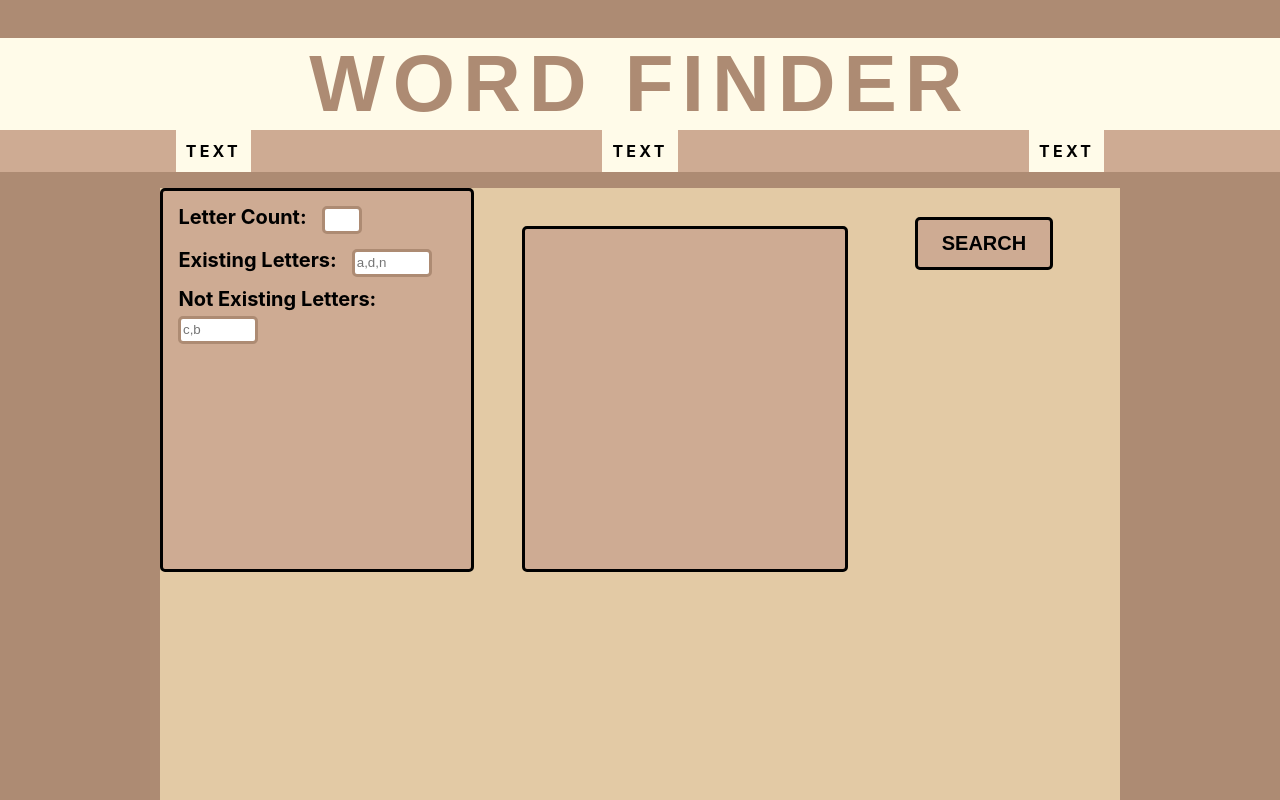
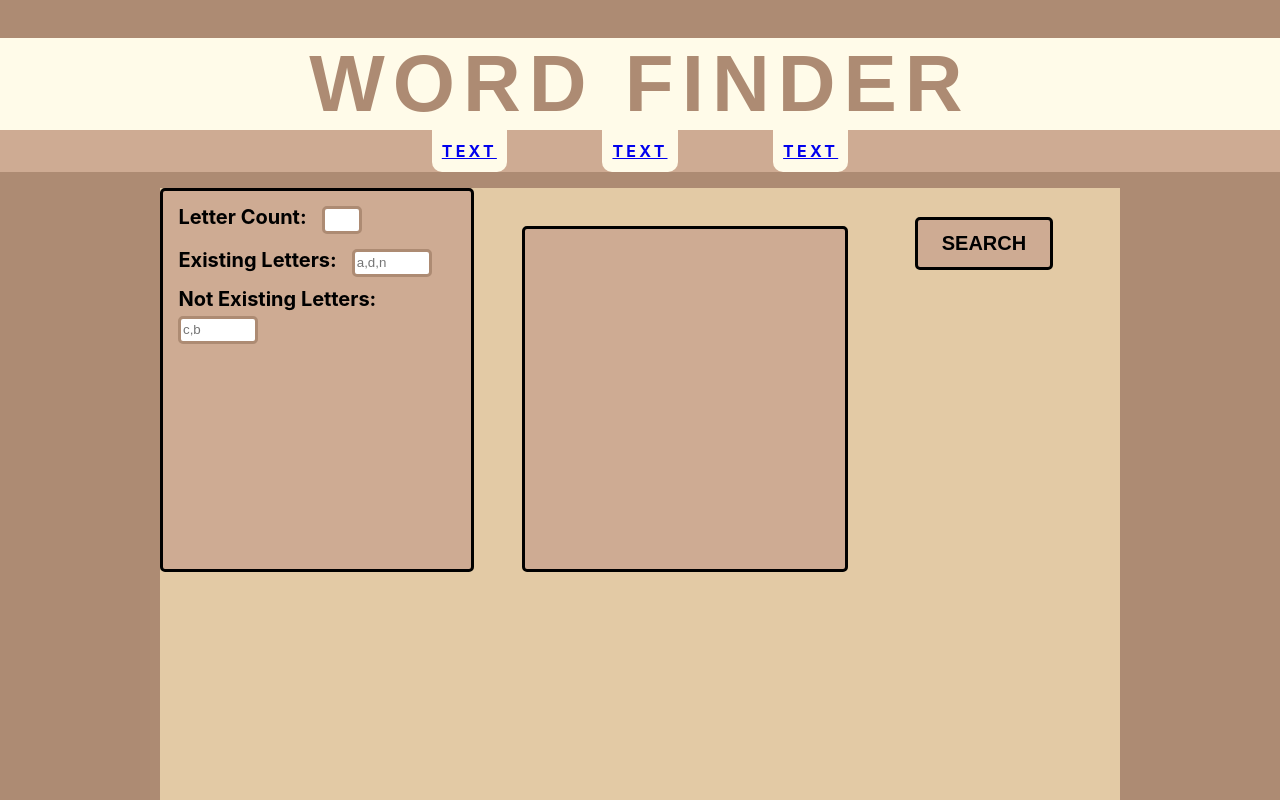
Before and after one commit to berke-cura/word-finder-fe, a React (Create React App) app: page /#/contact in a window 1280 px wide. Built offline with nearby package versions, Linux system fonts and the light colour scheme.

Commit message:
Update: Style and router

```diff
--- a/package.json
+++ b/package.json
@@ -9,6 +9,7 @@
     "formik": "^2.2.9",
     "react": "^18.0.0",
     "react-dom": "^18.0.0",
+    "react-icons": "^4.3.1",
     "react-router-dom": "^6.3.0",
     "react-scripts": "5.0.0",
     "styled-components": "^5.3.5",
--- a/src/App.js
+++ b/src/App.js
@@ -1,21 +1,38 @@
 import './App.css';
 import * as Styled from './style'
 import { SectionContainer } from './components'
-import { Sticky } from './components'
+import { Title } from './components'
 import { SearchWord } from './components'
+import { Faq } from './components'
+import { Contact } from './components'
 
+import {
+  Route,
+  NavLink,
+  HashRouter,
+  Routes,
+
+} from "react-router-dom";
 
 
 const App = () => {
 
-  return (
-
+return(
+    <HashRouter>
     <Styled.Container>
-      <Sticky/>
-      <SectionContainer>
-        <SearchWord/>
-      </SectionContainer>
+    <Title/>
+    <Styled.Bar>
+            <Styled.MenuItem><NavLink to="/">TEXT</NavLink></Styled.MenuItem>
+            <Styled.MenuItem><NavLink to="/faq">TEXT</NavLink></Styled.MenuItem>
+            <Styled.MenuItem><NavLink to="/contact">TEXT</NavLink></Styled.MenuItem>
+    </Styled.Bar>
+    <SectionContainer>
+            <Route exact path="/" element={<SearchWord/>}></Route>
+            <Route path="/faq" element={<Faq/>}></Route>
+            <Route path="/contact" element={<Contact/>}></Route>
+    </SectionContainer>
     </Styled.Container>
+    </HashRouter>
   )
 }
 
--- /dev/null
+++ b/src/components/contact/index.js
@@ -0,0 +1,8 @@
+import * as Styled from './style'
+
+const Contact = () => {
+    return(
+        <p>contact</p>
+    )
+}
+export default Contact
--- /dev/null
+++ b/src/components/faq/index.js
@@ -0,0 +1,9 @@
+import * as Styled from './style'
+
+const Faq = () => {
+
+    return(
+        <p>faq</p>
+    )
+}
+export default Faq
--- a/src/components/index.js
+++ b/src/components/index.js
@@ -3,3 +3,5 @@ export { default as NavBar } from './navbar'
 export { default as SectionContainer } from './sectionContainer'
 export { default as Sticky } from './sticky'
 export { default as SearchWord } from './searchWord'
+export { default as Faq } from './faq'
+export { default as Contact } from './contact'
--- a/src/components/navbar/index.js
+++ b/src/components/navbar/index.js
@@ -1,19 +1,41 @@
+import React from 'react'
+import {
+    Route,
+    NavLink,
+    HashRouter,
+    Routes,
+
+} from "react-router-dom";
 import * as Styled from './style'
+import Home from "../searchWord"
+import Faq from "../faq"
+import Contact from "../contact"
 
 const NavBar =  () => {
 
     return (
+            <HashRouter>
 
-        <Styled.Bar>
+            <Styled.Bar>
 
-            <Styled.MenuItem>TEXT</Styled.MenuItem>
+            <Styled.MenuItem><NavLink to="../seachWord">TEXT</NavLink></Styled.MenuItem>
 
-            <Styled.MenuItem>TEXT</Styled.MenuItem>
+            <Styled.MenuItem><NavLink to="../faq">TEXT</NavLink></Styled.MenuItem>
 
-            <Styled.MenuItem>TEXT</Styled.MenuItem>
+            <Styled.MenuItem><NavLink to="../contact">TEXT</NavLink></Styled.MenuItem>
 
-        </Styled.Bar>
+            </Styled.Bar>
 
-    )
-}
+            <Routes>
+            <Route path="/" element={<Home/>}></Route>
+            <Route path="/faq" element={<Faq/>}></Route>
+            <Route path="/contact" element={<Contact/>}></Route>
+            </Routes>
+
+            </HashRouter>
+
+        )
+    }
+
+
 export default NavBar
--- a/src/components/navbar/style.js
+++ b/src/components/navbar/style.js
@@ -3,13 +3,16 @@ import styled from 'styled-components'
 export const Bar = styled.div`
     @media screen and (max-width: 768px) {
         height: 5.2vh;
+        padding-left: 10%;
+        padding-right: 10%;
     }
     display: flex;
     background-color: #CEAB93;
     color: black;
     font-weight: bold;
-    padding: auto;
-
+    padding-left: 30%;
+    padding-right: 30%;
+    overflow: hidden;
 `
 export const MenuItem = styled.div`
 @media screen and (max-width: 768px) {
@@ -18,6 +21,7 @@ export const MenuItem = styled.div`
         letter-spacing: 0.0em;
 
     }
+    top: 5px;
     letter-spacing: 0.2em;
     height: 5.2vh;
     display: flex;
@@ -25,7 +29,14 @@ export const MenuItem = styled.div`
     margin: auto;
     padding: 0px 10px;
     background-color: #FFFBE9;
+    border-bottom-right-radius: 10px;
+    border-bottom-left-radius: 10px;
+
     &:hover {
         background-color: #AD8B73;
+        border-top-right-radius: 10px;
+        border-top-left-radius: 10px;
+        border-bottom-right-radius: 0px;
+        border-bottom-left-radius: 0px;
     }
 `
--- a/src/style.js
+++ b/src/style.js
@@ -7,3 +7,43 @@ export const Container = styled.div`
     overflow: hidden;
     background-color: #AD8B73;
 `
+export const Bar = styled.div`
+    @media screen and (max-width: 768px) {
+        height: 5.2vh;
+        padding-left: 10%;
+        padding-right: 10%;
+    }
+    display: flex;
+    background-color: #CEAB93;
+    color: black;
+    font-weight: bold;
+    padding-left: 30%;
+    padding-right: 30%;
+    overflow: hidden;
+`
+export const MenuItem = styled.div`
+@media screen and (max-width: 768px) {
+        font-size: 13px;
+        padding: 0px 10px;
+        letter-spacing: 0.0em;
+
+    }
+    top: 5px;
+    letter-spacing: 0.2em;
+    height: 5.2vh;
+    display: flex;
+    align-items: center;
+    margin: auto;
+    padding: 0px 10px;
+    background-color: #FFFBE9;
+    border-bottom-right-radius: 10px;
+    border-bottom-left-radius: 10px;
+
+    &:hover {
+        background-color: #AD8B73;
+        border-top-right-radius: 10px;
+        border-top-left-radius: 10px;
+        border-bottom-right-radius: 0px;
+        border-bottom-left-radius: 0px;
+    }
+`
```
Also changed, not shown: src/components/contact/style.js (added), src/components/faq/style.js (added), 1 other file (tests, documents, lock files or other folders).
